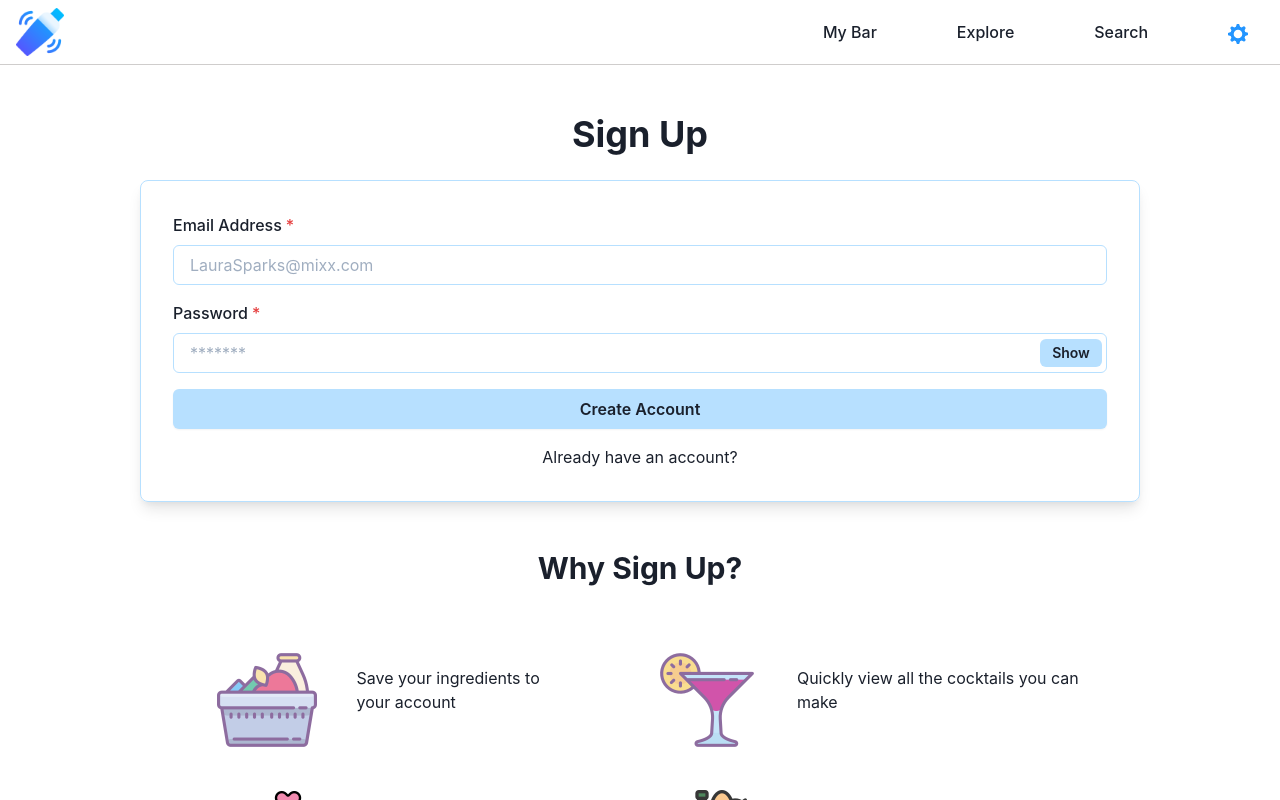
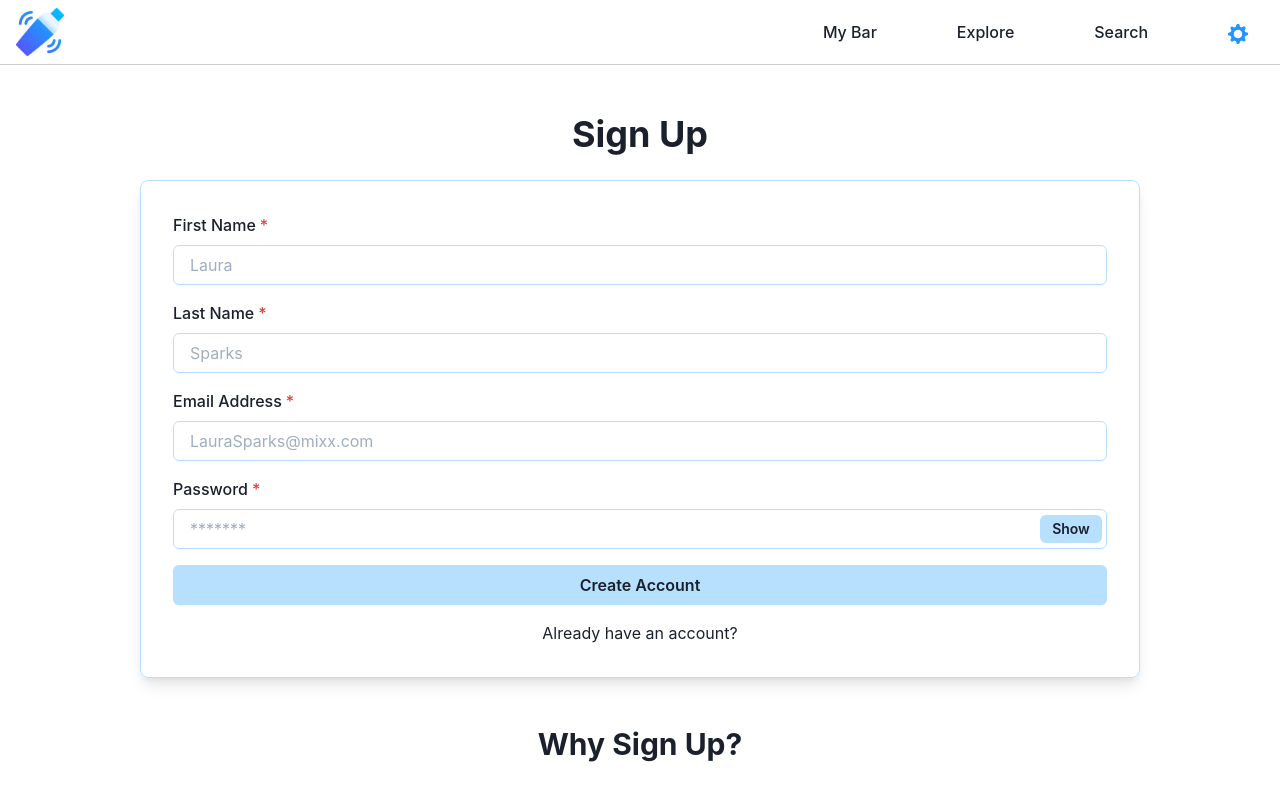
Before and after one commit to alorber/Mixx, a React (Create React App) app in the folder frontend/: page /login in a window 1280 px wide. Both pictures are taken after a click on the link "Don't have an account?". Shown: the top 800 px of the page. Built offline with nearby package versions, Linux system fonts and the light colour scheme.

Commit message:
Adds firstname / lastname fields on signup

```diff
--- a/frontend/src/components/ui/LoginSignupForm/LoginSignupForm.tsx
+++ b/frontend/src/components/ui/LoginSignupForm/LoginSignupForm.tsx
@@ -70,6 +70,24 @@ const LoginSignupForm = ({updateLoggedIn}: {updateLoggedIn: (l: boolean) => void
                             <Stack spacing={4}>
                                 {/* Error Message */}
                                 {errorCode !== null && <FormErrorMessage errorCode={errorCode} /> }
+                                {formType === 'Signup' && <>
+                                    {/* First Name Field */}
+                                    <FormControl isRequired>
+                                        <FormLabel>First Name</FormLabel>
+                                        <Input type="name" placeholder="Laura" value={formValues.firstName}
+                                            aria-label="Email"  borderColor="#b7e0ff" _hover={{borderColor: "#2395FF"}}
+                                            onChange={e => updateForm('firstName', e.currentTarget.value)}
+                                            focusBorderColor="#2395ff"/>
+                                    </FormControl>
+                                    {/* Last Name Field */}
+                                    <FormControl isRequired>
+                                        <FormLabel>Last Name</FormLabel>
+                                        <Input type="name" placeholder="Sparks" value={formValues.email}
+                                            aria-label="Email"  borderColor="#b7e0ff" _hover={{borderColor: "#2395FF"}}
+                                            onChange={e => updateForm('lastName', e.currentTarget.value)}
+                                            focusBorderColor="#2395ff"/>
+                                    </FormControl>
+                                </>}
                                 {/* Email Field */}
                                 <FormControl isRequired>
                                     <FormLabel>Email Address</FormLabel>
```
